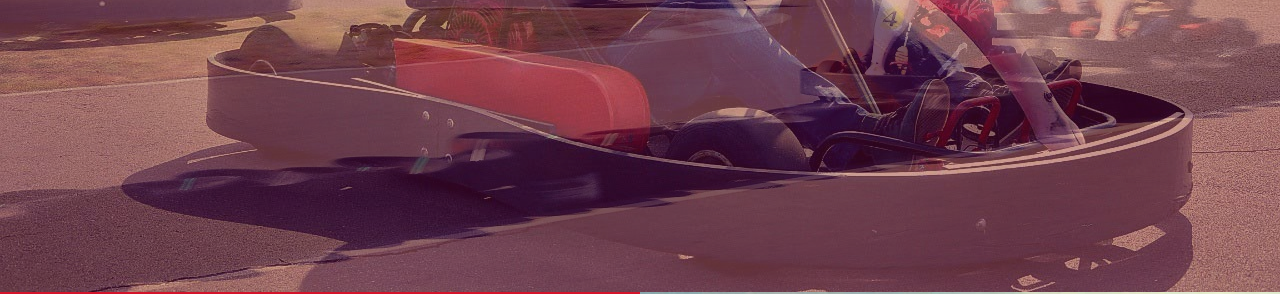
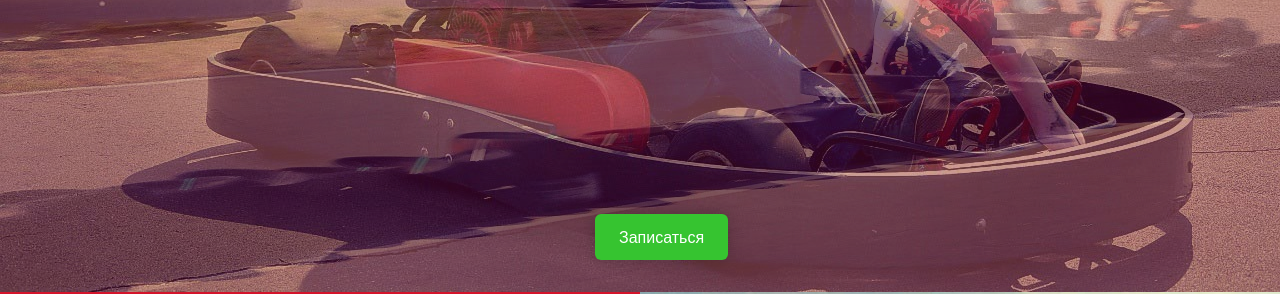
Before and after one commit to flygomel/bykarting.ru, a plain HTML site: page index.html in a window 1280 px wide. Shown: the part 508-802 px from the top of the page. Drawn offline with nearby package versions, Linux system fonts and the light colour scheme; a script that the page names is missing.

Commit message:
Update index.html

```diff
--- a/index.html
+++ b/index.html
@@ -311,7 +311,7 @@
         <input type="submit" value="ПРОДОЛЖИТЬ">
       </form>
     </div>
-    <a href="https://beauty.dikidi.net/#widget=84001">Записаться</a>
+    <a href="https://beauty.dikidi.net/#widget=84001" style="z-index: 1;    position: fixed;    bottom: 32px;    background: #36c430;    color: white;    left: 50%;    margin-left: -45px;    padding: 12px 24px;    text-decoration: none;    font-size: 16px;    border-radius: 6px;    box-shadow: 0px 0px 15px #0003;">Записаться</a>
 <!--     <script type="text/javascript" src="https://w198093.yclients.com/widgetJS" charset="UTF-8"></script> -->
   </body>
 </html>
```
